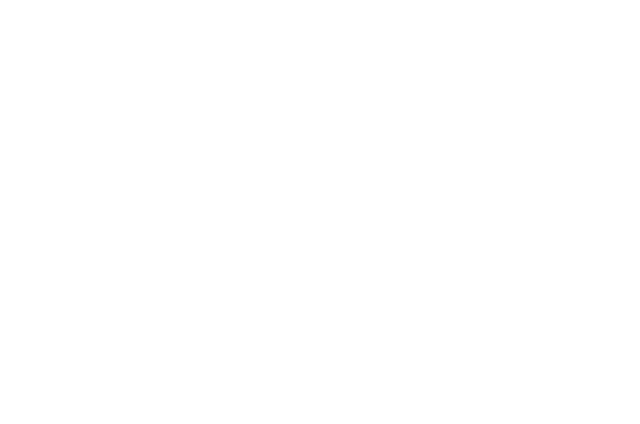
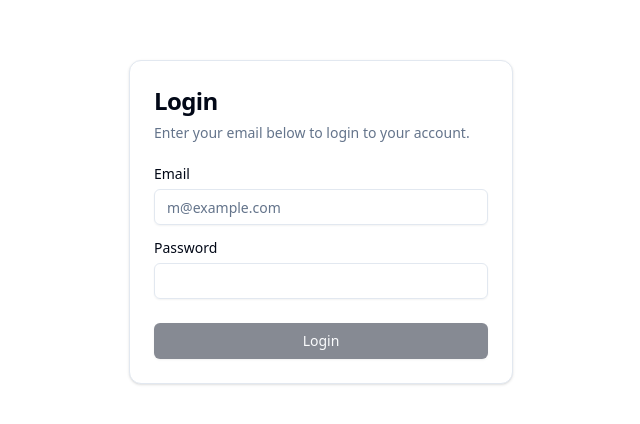
Before and after one commit to Abyl10/epam-front, a React (Vite) app: page /auth/login in a window 1280 px wide. Before the commit this address had no page. Shown: the part 178-602 px from the top of the page, without its empty margins (319-959 px from the left). Built offline with nearby package versions, Linux system fonts and the light colour scheme.

Commit message:
feat: login page without protection

```diff
--- a/package.json
+++ b/package.json
@@ -11,7 +11,9 @@
   },
   "dependencies": {
     "@radix-ui/react-icons": "^1.3.0",
+    "@radix-ui/react-label": "^2.0.2",
     "@radix-ui/react-slot": "^1.0.2",
+    "axios": "^1.6.8",
     "class-variance-authority": "^0.7.0",
     "clsx": "^2.1.0",
     "lucide-react": "^0.368.0",
--- a/src/App.tsx
+++ b/src/App.tsx
@@ -4,16 +4,23 @@
 import Reading from "./pages/reading";
 import Voice from "./pages/voice";
 import Profile from "./pages/profile";
+import AuthLayout from "./components/layout/auth-layout";
+import Login from "./pages/auth/login";
 
 function App() {
   return (
     <div>
       <Routes>
+        <Route path="/auth" element={<AuthLayout />}>
+          <Route path="login" element={<Login />} />
+          <Route path="signup" element={<div>Signup</div>} /> // Removed the
+          leading slash
+        </Route>
         <Route path="/" element={<RootLayout />}>
           <Route path="/" element={<Home />} />
-          <Route path="/reading" element={<Reading />} />
-          <Route path="/voice" element={<Voice />} />
-          <Route path="/profile" element={<Profile />} />
+          <Route path="reading" element={<Reading />} />
+          <Route path="voice" element={<Voice />} />
+          <Route path="profile" element={<Profile />} />
         </Route>
       </Routes>
     </div>
--- /dev/null
+++ b/src/api/api.ts
@@ -0,0 +1,32 @@
+import axios from "axios";
+import { getToken, removeTokens } from "@/utils/token";
+
+export const api = axios.create({
+  baseURL: "https://4b98-93-183-85-60.ngrok-free.app/api",
+});
+
+api.interceptors.request.use(
+  (config) => {
+    const token = getToken();
+    if (token) {
+      config.headers.Authorization = `Bearer ${token}`;
+    }
+    return config;
+  },
+  (error) => {
+    return Promise.reject(error);
+  }
+);
+
+api.interceptors.response.use(
+  (response) => response,
+  async (error) => {
+    if ([401].includes(error.response.status)) {
+      removeTokens();
+      window.location.href = "/auth/login";
+    }
+    return Promise.reject(error);
+  }
+);
+
+export default api;
--- /dev/null
+++ b/src/api/auth.ts
@@ -0,0 +1,20 @@
+import { api } from "./api";
+export interface IAuthResponse {
+  username: string;
+  tokens: {
+    access: string;
+    refresh: string;
+  };
+}
+
+export const login = async (
+  username: string,
+  password: string
+): Promise<IAuthResponse> => {
+  return await api
+    .post("/auth/login/", {
+      username,
+      password,
+    })
+    .then((response) => response.data);
+};
--- /dev/null
+++ b/src/components/layout/auth-layout.tsx
@@ -0,0 +1,11 @@
+import { Outlet } from "react-router-dom";
+
+const AuthLayout = () => {
+  return (
+    <div className="h-screen flex items-center justify-center">
+      <Outlet />
+    </div>
+  );
+};
+
+export default AuthLayout;
--- /dev/null
+++ b/src/components/ui/label.tsx
@@ -0,0 +1,24 @@
+import * as React from "react"
+import * as LabelPrimitive from "@radix-ui/react-label"
+import { cva, type VariantProps } from "class-variance-authority"
+
+import { cn } from "@/lib/utils"
+
+const labelVariants = cva(
+  "text-sm font-medium leading-none peer-disabled:cursor-not-allowed peer-disabled:opacity-70"
+)
+
+const Label = React.forwardRef<
+  React.ElementRef<typeof LabelPrimitive.Root>,
+  React.ComponentPropsWithoutRef<typeof LabelPrimitive.Root> &
+    VariantProps<typeof labelVariants>
+>(({ className, ...props }, ref) => (
+  <LabelPrimitive.Root
+    ref={ref}
+    className={cn(labelVariants(), className)}
+    {...props}
+  />
+))
+Label.displayName = LabelPrimitive.Root.displayName
+
+export { Label }
--- /dev/null
+++ b/src/pages/auth/login/index.tsx
@@ -0,0 +1,83 @@
+"use client";
+
+import { useState } from "react";
+import { login } from "@/api/auth";
+import { Button } from "@/components/ui/button";
+import {
+  Card,
+  CardContent,
+  CardDescription,
+  CardFooter,
+  CardHeader,
+  CardTitle,
+} from "@/components/ui/card";
+import { Input } from "@/components/ui/input";
+import { Label } from "@/components/ui/label";
+import { useNavigate } from "react-router-dom";
+import { setToken } from "@/utils/token";
+
+export default function Login() {
+  const router = useNavigate();
+  const [username, setUsername] = useState<string>("");
+  const [password, setPassword] = useState<string>("");
+  const [loading, setLoading] = useState<boolean>(false);
+  const [error, setError] = useState<string>("");
+
+  const handleLoginPush = () => {
+    setLoading(true);
+    login(username, password)
+      .then((res) => {
+        setLoading(false);
+        setToken(res.tokens.access);
+        router("/");
+      })
+      .catch((err) => {
+        setError(err.message);
+        setLoading(false);
+      });
+  };
+
+  return (
+    <Card className="w-full max-w-sm">
+      <CardHeader>
+        <CardTitle className="text-2xl">Login</CardTitle>
+        <CardDescription>
+          Enter your email below to login to your account.
+        </CardDescription>
+      </CardHeader>
+      <CardContent className="grid gap-4">
+        <div className="grid gap-2">
+          <Label htmlFor="email">Email</Label>
+          <Input
+            id="email"
+            type="email"
+            placeholder="m@example.com"
+            required
+            onChange={(e) => setUsername(e.target.value)}
+          />
+        </div>
+        <div className="grid gap-2">
+          <Label htmlFor="password">Password</Label>
+          <Input
+            id="password"
+            type="password"
+            required
+            onChange={(e) => setPassword(e.target.value)}
+          />
+        </div>
+      </CardContent>
+      <CardFooter className="flex flex-col">
+        {error && (
+          <p className="text-red-500 mb-4">{"Неправильный логин или пароль"}</p>
+        )}
+        <Button
+          className="w-full"
+          onClick={handleLoginPush}
+          disabled={!username.length || !password.length || loading}
+        >
+          {loading ? "Loading..." : "Login"}
+        </Button>
+      </CardFooter>
+    </Card>
+  );
+}
--- /dev/null
+++ b/src/utils/token.ts
@@ -0,0 +1,11 @@
+export const setToken = (token: string) => {
+  localStorage.setItem("token", token);
+};
+
+export const removeTokens = () => {
+  localStorage.removeItem("token");
+};
+
+export const getToken = () => {
+  return localStorage.getItem("token");
+};
```
Also changed, not shown: 1 other file (tests, documents, lock files or other folders).
